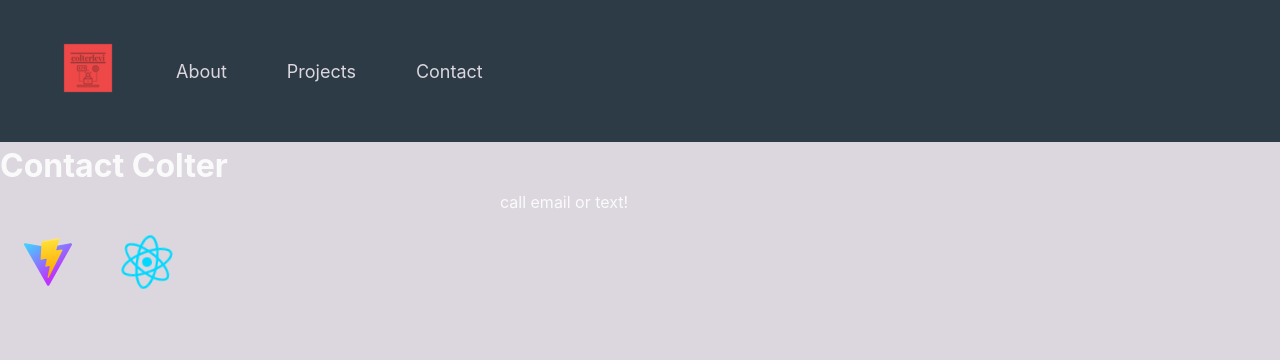
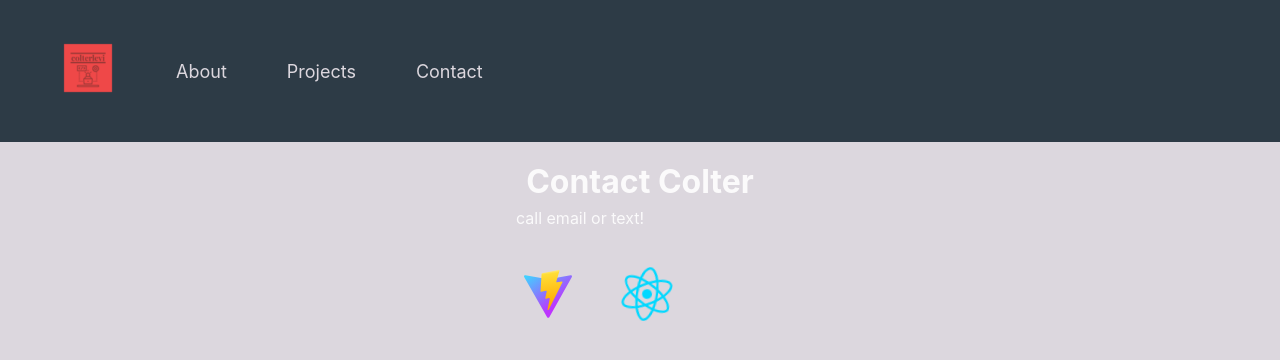
Before and after one commit to colterlevi/colterlevi_com, a React (Vite) app: page /contact in a window 1280 px wide. Shown: the top 360 px of the page. Built offline with nearby package versions, Linux system fonts and the light colour scheme.

Commit message:
content padding

```diff
--- a/src/App.css
+++ b/src/App.css
@@ -48,6 +48,14 @@ button:focus-visible {
   outline: 4px auto -webkit-focus-ring-color;
 }
 
+h1 {
+  text-align: center;
+}
+
+.main-card {
+  margin: 1rem;
+}
+
 .card {
   min-width: fit-content;
   text-align: center;
--- a/src/components/Contact.jsx
+++ b/src/components/Contact.jsx
@@ -8,7 +8,7 @@ const Contact = () => {
             <h1>Contact Colter</h1>
             <motion.div
                 animate={{ x: 500 }}
-                transition={{ delay: 1 }}
+                transition={{ delay: 0.5 }}
             >
                 <p>
                     call email or text!
--- a/src/pages/Home.jsx
+++ b/src/pages/Home.jsx
@@ -1,5 +1,6 @@
 import { useState } from 'react';
 import { Outlet } from 'react-router-dom';
+import { motion } from 'framer-motion';
 import Navbar from '../components/Navbar';
 import reactLogo from '../assets/react.svg';
 import viteLogo from '/vite.svg';
@@ -11,17 +12,20 @@ const Home = () => {
     return (
         <>
         <Navbar />
-        <div>
+        <div className="main-card">
                 <Outlet />
         </div>
-            <div>
+            <motion.div
+                animate={{ x: 500 }}
+                transition={{ delay: 0.5 }}
+            >
                 <a href="https://vitejs.dev" target="_blank">
                     <img src={viteLogo} className="logo" alt="Vite logo" />
                 </a>
                 <a href="https://react.dev" target="_blank">
                     <img src={reactLogo} className="logo react" alt="React logo" />
                 </a>
-            </div>
+            </motion.div>
         </>
     )
 }
```
